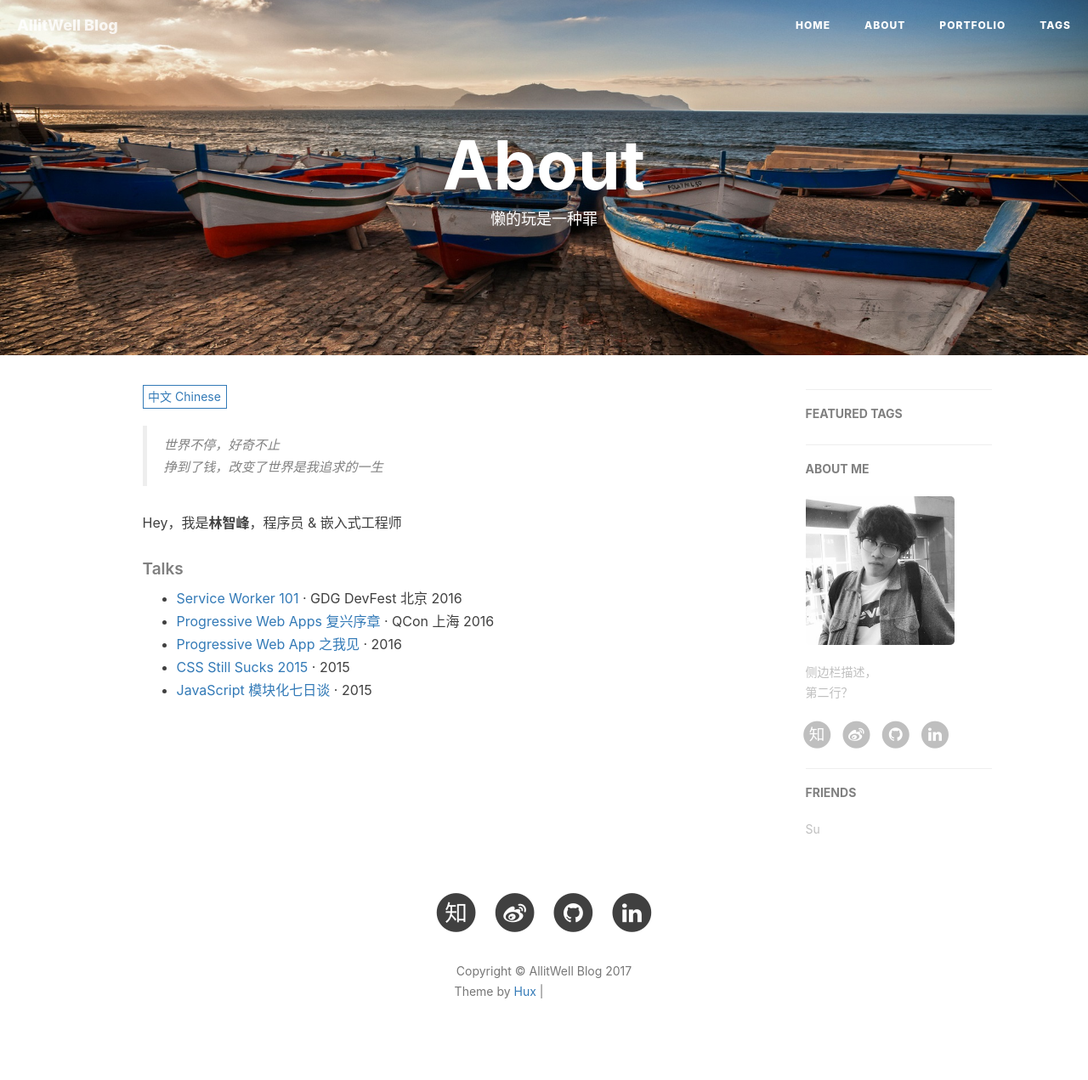
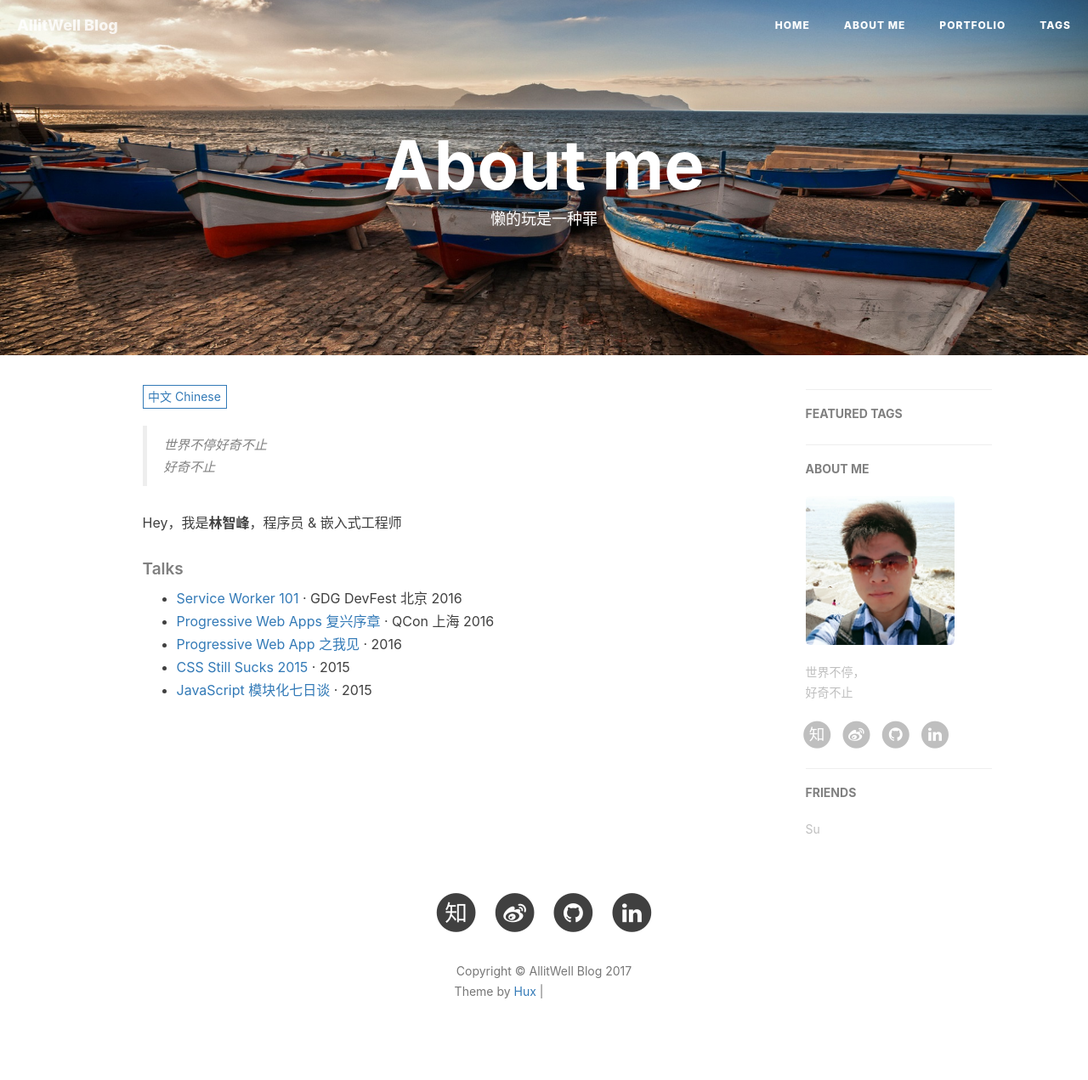
Before and after one commit to clandence/clandence.github.io, a Jekyll site: the page built from about.html, in a window 1280 px wide. Shown: the whole page at 85% size. Built offline with Jekyll 4.4.1, drawn with Linux system fonts in a browser that asks for light colours; nearby versions of some CDN libraries; comment, search, counter and statistics services are not loaded; grey boxes are pictures that could not be loaded.

Commit message:
about,照片，配置

```diff
--- a/_config.yml
+++ b/_config.yml
@@ -70,8 +70,8 @@ ga_domain: huangxuan.me
 
 # Sidebar settings
 sidebar: true                           # whether or not using Sidebar.
-sidebar-about-description: "侧边栏描述，<br>第二行？"
-sidebar-avatar: /img/avatar-hux.jpg      # use absolute URL, seeing it's used in both `/` and `/about/`
+sidebar-about-description: "世界不停，<br>好奇不止"
+sidebar-avatar: /img/linzhifeng.jpg      # use absolute URL, seeing it's used in both `/` and `/about/`
 
 
 
--- a/about.html
+++ b/about.html
@@ -1,6 +1,6 @@
 ---
 layout: page
-title: "About"
+title: "About me"
 description: "懒的玩是一种罪"
 header-img: "img/home-bg-fang.jpg"
 ---
@@ -15,8 +15,8 @@ header-img: "img/home-bg-fang.jpg"
 <div class="zh post-container">
 
     <!--copied from markdown -->
-    <blockquote><p>世界不停，好奇不止<br>
-    挣到了钱，改变了世界是我追求的一生</p></blockquote>
+    <blockquote><p>世界不停好奇不止<br>
+    好奇不止</p></blockquote>
 
     <p>Hey，我是<strong>林智峰</strong>，程序员 &amp; 嵌入式工程师</p>
 
```
Also changed, not shown: other parts of about.html (+2 -2 lines), img/linzhifeng.jpg (added).
